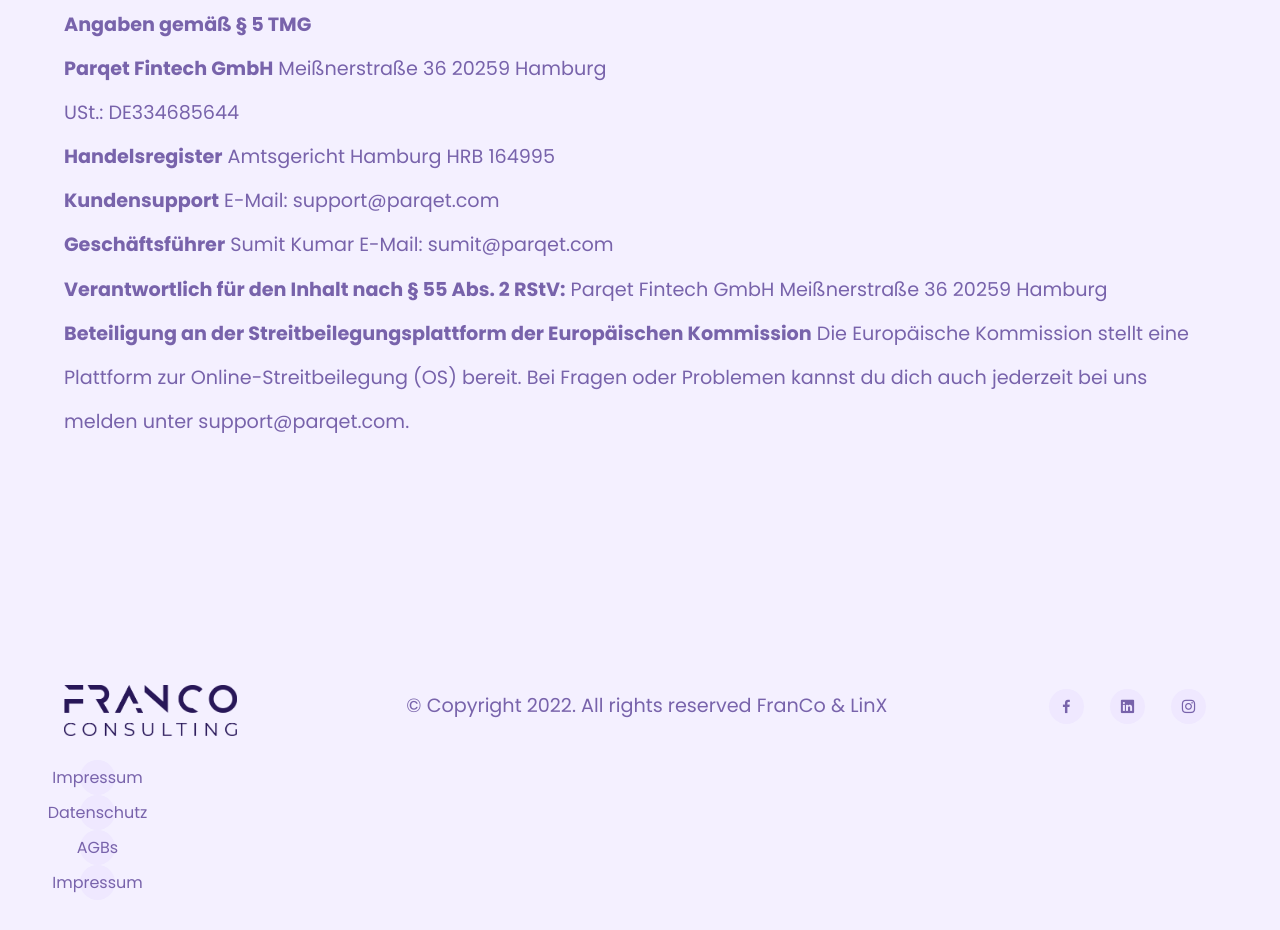
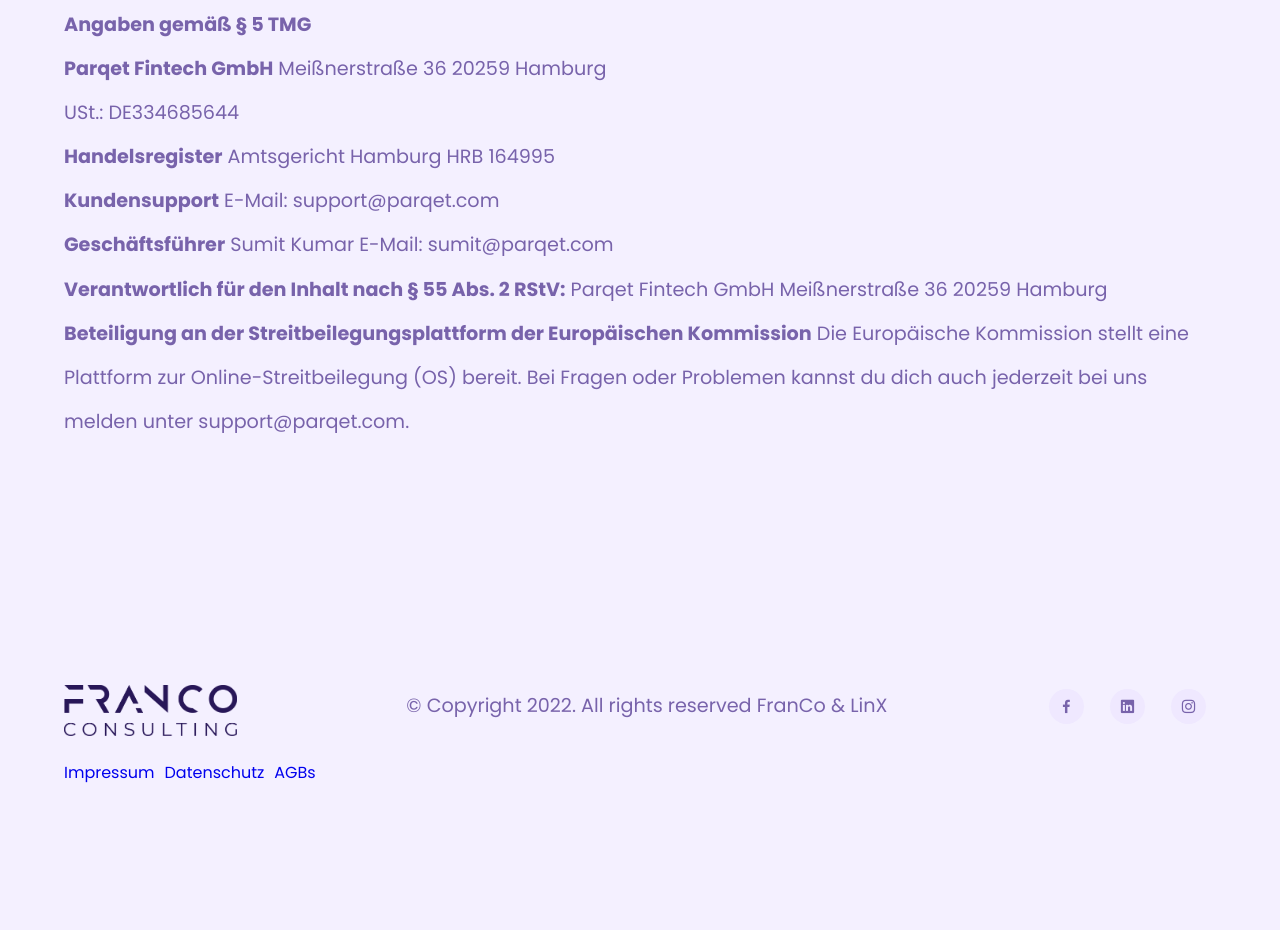
Before and after one commit to DanielMWill/FrancoConsulting, a plain HTML site: page SPM_Website/subpages/impressum.html in a window 1280 px wide. Shown: the part 293-1223 px from the top of the page. After the commit the page ends 1142 px from the top, so only its background shows below. Drawn offline with nearby package versions, Linux system fonts and the light colour scheme; files whose address does not match are found by name.

Commit message:
Update impressum.html

```diff
--- a/SPM_Website/subpages/impressum.html
+++ b/SPM_Website/subpages/impressum.html
@@ -91,35 +91,32 @@
       <p class="text">&copy; Copyright 2022. All rights reserved FranCo & LinX</p>
       <ul class="social-media">
         <li>
-          <a href="#" class="social-link">
+          <a href="https://www.facebook.com/franco.consulting/" class="social-link">
             <i class="uil uil-facebook-f"></i>
           </a>
         </li>
         <li>
-          <a href="#" class="social-link">
+          <a href="https://www.linkedin.com/company/franco-consulting-gmbh/" class="social-link">
             <i class="uil uil-linkedin"></i>
           </a>
         </li>
         <li>
-          <a href="#" class="social-link">
+          <a href="https://www.instagram.com/franco_consulting/" class="social-link">
             <i class="uil uil-instagram"></i>
           </a>
         </li>
       </ul>
     </div>
     <div class = "container">
-      <ul>
+      <ul class="footer-ul">
         <li>
-          <a href="#" class="social-link">Impressum</a>
+          <a href="./subpages/impressum.html" class="footer-link">Impressum</a>
         </li>
         <li>
-          <a href="#" class="social-link">Datenschutz</a>
+          <a href="#" class="footer-link">Datenschutz</a>
         </li>
         <li>
-          <a href="#" class="social-link">AGBs</a>
-        </li>
-        <li>
-          <a href="#" class="social-link">Impressum</a>
+          <a href="#" class="footer-link">AGBs</a>
         </li>
       </ul>
     </div>
```
